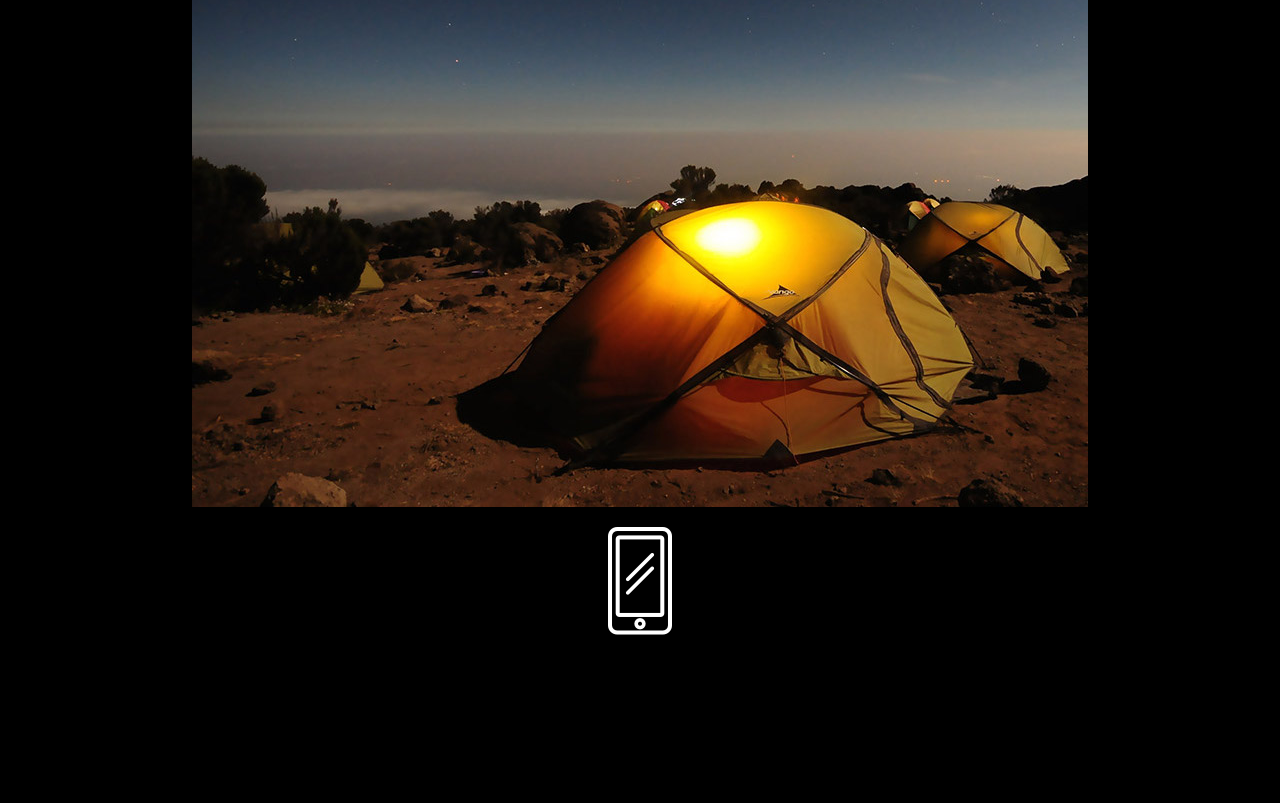
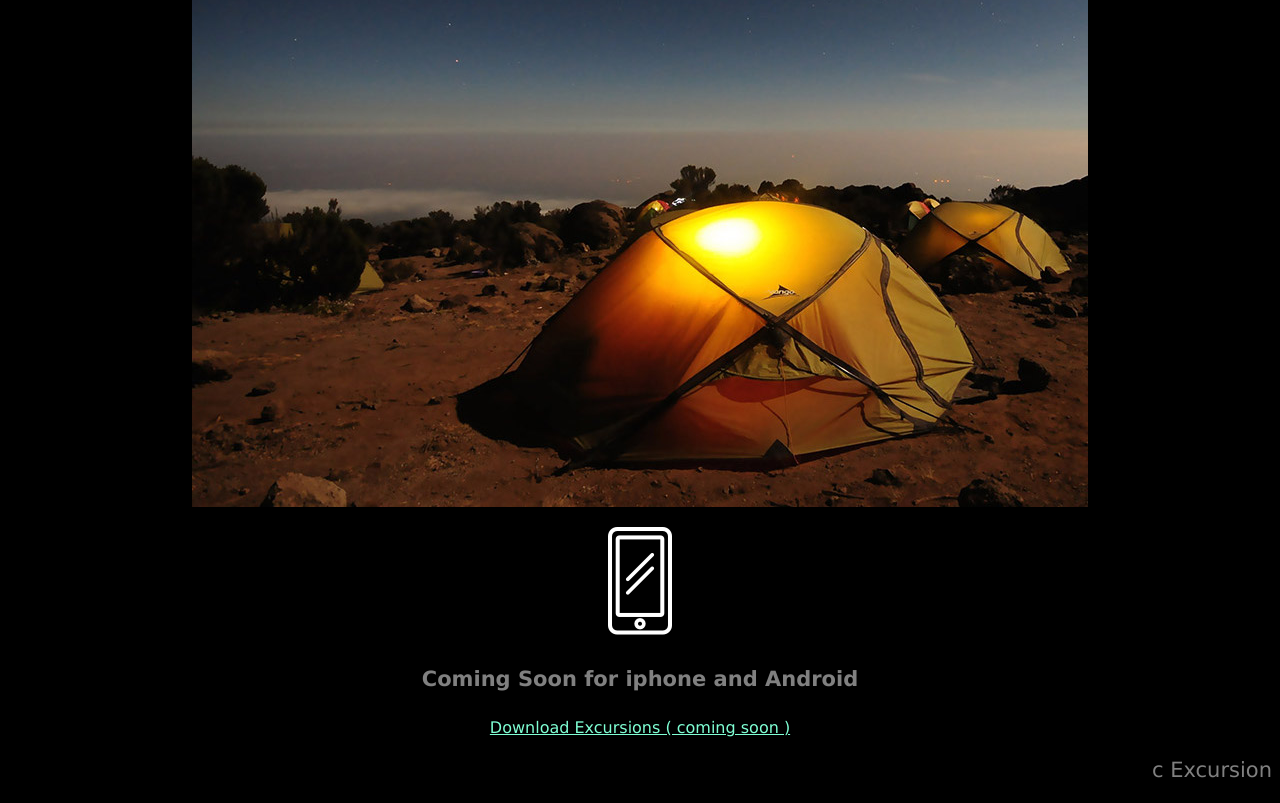
Before and after one commit to tens1x/excursion, a plain HTML site: page index.html in a window 1280 px wide. Shown: the part 505-1308 px from the top of the page. Before the commit the page ends 1160 px from the top, so only its background shows below. Drawn offline with Linux system fonts and the light colour scheme.

Commit message:
Added footer copyright

```diff
--- a/index.html
+++ b/index.html
@@ -20,5 +20,8 @@
     <h4 class="header--fourth">Excursion remembers palces you like, and recommends new points of interest around you.</h4>
     <p><img src="resources/images/camp.jpg"</p>
     <p><img src="resources/images/phone.png"</p>
+    <h4 class="header--fourth">Coming Soon for iphone and Android</h4>
+    <p><a class="link--cta" href="#">Download Excursions ( coming soon )</a></p>
+    <p class="footer--copyright">c Excursion</p>
 </body>
 </html>
--- a/resources/css/style.css
+++ b/resources/css/style.css
@@ -23,9 +23,17 @@ body{
     color: grey;
 }
 
-/*lINKS*/
+/*LINKS*/
 
 .link--cta {
     font-size: 16px;
     color: aquamarine;
 }
+
+/* FOOTER*/
+
+.footer--copyright{
+    font-size: 21px;
+    color: grey;
+    text-align: right;
+}
```
